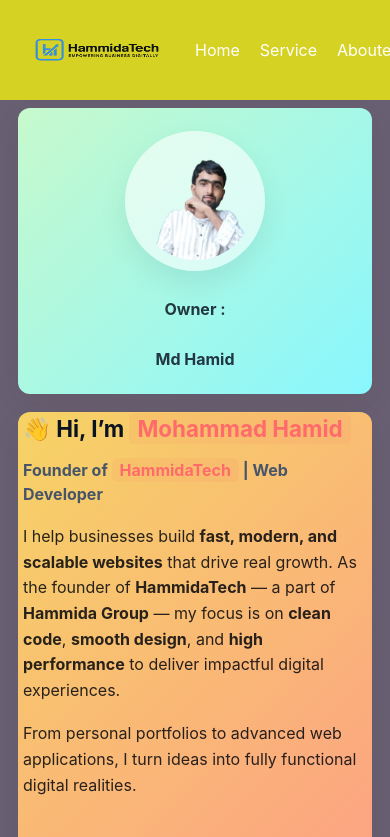
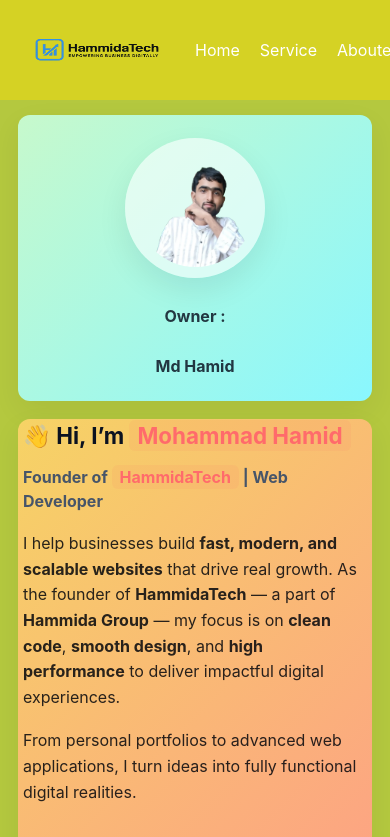
Before and after one commit to HammidaGroup/HammidaTech, a React (Vite) app: page / in a window 390 px wide. Shown: the top 837 px of the page. Built offline with nearby package versions, Linux system fonts and the light colour scheme.

Commit message:
updated files

```diff
--- a/src/pages/About.css
+++ b/src/pages/About.css
@@ -1,12 +1,4 @@
-.main-div{
-    background-color: rgb(105, 95, 114);
-    height: 100vh;
-    width: 100vw;
-    display: flex;
 
-    margin-top: 90px;
-
-}
 
 .about-page {
   min-height: calc(100vh - 80px);
--- a/src/pages/Home.css
+++ b/src/pages/Home.css
@@ -16,6 +16,17 @@
 }
 .main-div{
     margin-top: 10px;
+
+}
+.main-div{
+    background-color: #b4c83f;
+    height: 100vh;
+    width: 100vw;
+    display: flex;
+
+    margin-top: 90px;
+
+
 }
 /* Left / Right panels */
 .left-div,
@@ -143,7 +154,7 @@
   .main-div{
     flex-direction: column-reverse;
     align-items: stretch;
-    margin: 12px auto;
+    margin: 97px auto;
   }
 
   .left-div, .right-div{
```
